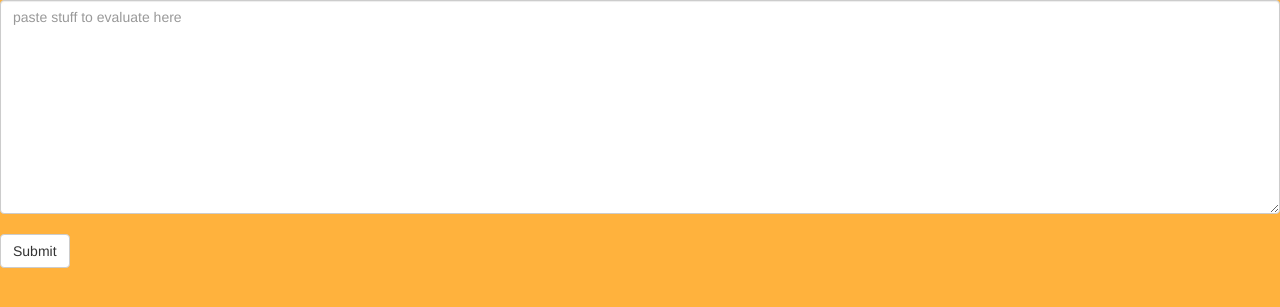
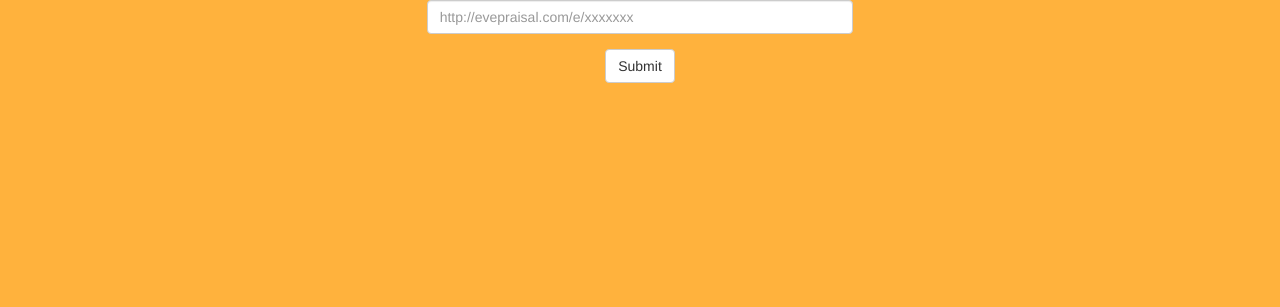
Before and after one commit to all-out/lootparser, a Django app: page /paste/ in a window 1280 px wide. Shown: the part 196-503 px from the top of the page. Run offline with Django 3.2, Linux system fonts and the light colour scheme; some libraries are stand-ins or nearby versions.

Commit message:
rewrote PasteView to process evepraisal links; DisplayView not helpful yet

```diff
--- a/main/templates/display.html
+++ b/main/templates/display.html
@@ -3,7 +3,7 @@
 {% block bodyblock %}
     <div class="row">
         <div class="col-sm-12 col_style">
-            <h1 class="text-center"><small>Paste {{ paste.id }} - ({{ paste.created|date:'Y/m/d H:i' }})</small></h1>
+            <h1 class="text-center"><small>{{ paste }}</small></h1>
         </div>
     </div>
 
--- a/main/templates/paste.html
+++ b/main/templates/paste.html
@@ -1,15 +1,22 @@
 {% extends "base.html" %}
 
 {% block bodyblock %}
-    <div class="row">
-        <div class="col-md-12">
-            <form class="form-horizontal" action="/paste/" method="POST">
-                {% csrf_token %}
+    <form class="form-horizontal" action="/paste/" method="POST">
+        {% csrf_token %}
+
+        <!-- link input field -->
+        <div class="row">
+            <div class="col-sm-4 col-sm-offset-4">
                 <div class="form-group">
-                    <textarea class="form-control" rows="10" placeholder="paste stuff to evaluate here" name="raw_paste" id="raw_paste"></textarea><br>
-                    <input class="btn btn-default" type="submit" value="Submit">
+                    <input class="form-control" type="text" placeholder="http://evepraisal.com/e/xxxxxxx" name="ep_link"></input>
                 </div>
-            </form>
+            </div>
         </div>
-    </div>
+
+        <!-- submission button -->
+        <div class="row">
+            <input class="btn btn-default center-block" type="submit" value="Submit">
+        </div>
+
+    </form>
 {% endblock bodyblock %}
--- a/main/views.py
+++ b/main/views.py
@@ -2,8 +2,9 @@
 from django.template import RequestContext
 from django.views.generic import View
 from main.models import Paste
-import evepaste
-import json
+import datetime
+import re
+import requests
 
 
 class PasteView(View):
@@ -11,17 +12,60 @@
     def get(self, request, *args, **kwargs):
         context = {}
         return render_to_response(
-            'paste.html', context,
-            context_instance=RequestContext(request))
+                'paste.html', context,
+                context_instance=RequestContext(request))
 
     def post(self, request, *args, **kwargs):
         context = {}
-        raw_paste = request.POST.get('raw_paste', None)
-        new_paste = Paste(raw_paste=raw_paste)
-        parsed = evepaste.parse(raw_paste)
-        new_paste.parsed = json.dumps(parsed)
-        new_paste.save()
-        return redirect('display', paste_id=new_paste.id)
+
+        # get the evepraisal URL from our form
+        ep_link = request.POST.get('ep_link', None)
+
+        # Try to parse form input.  If the regex fails to find satisfactory
+        # link, an AttributeError is caught and the form is reloaded.
+        try:
+
+            # use a regex to get the evepraisal id from the URL and look up
+            # whether this paste already exists in the database
+            regex = r'(?<=\/)\d+$'
+            ep_id = int(re.search(regex, ep_link).group())
+            paste, created = Paste.objects.get_or_create(ep_id=ep_id)
+
+            # if paste has never been seen before, we have fields to populate:
+            if created:
+
+                # populate the paste's ep_link field with the evepraisal URL
+                paste.ep_link = ep_link
+
+                # pull the json from evepraisal's API
+                response = requests.get(ep_link + '.json')
+
+                # format the json response into a python dictionary
+                response_dict = response.json()
+
+                # populate evepraisal fields of the paste object with the dict
+                paste.ep_kind = response_dict['kind']
+                paste.ep_market_id = response_dict['market_id']
+                paste.ep_market_name = response_dict['market_name']
+                paste.ep_totals_buy = response_dict['totals']['buy']
+                paste.ep_totals_sell = response_dict['totals']['sell']
+                paste.ep_totals_volume = response_dict['totals']['volume']
+
+                # get timestamp and convert to datetime field
+                timestamp = response_dict['created']
+                paste.created = datetime.datetime.fromtimestamp(timestamp)
+
+                # save the updated paste object to the database
+                paste.save()
+
+            # redirect to the paste's display page
+            return redirect('display', paste_id=paste.ep_id)
+
+        except AttributeError, e:
+            print e
+            return render_to_response(
+                    'paste.html', context,
+                    context_instance=RequestContext(request))
 
 
 class DisplayView(View):
@@ -29,7 +73,7 @@
     def get(self, request, *args, **kwargs):
         context = {}
         paste_id = self.kwargs['paste_id']
-        context['paste'] = Paste.objects.get(id=paste_id)
+        context['paste'] = Paste.objects.get(ep_id=paste_id)
         return render_to_response(
                 'display.html', context,
                 context_instance=RequestContext(request))
```
Also changed, not shown: main/models.py (+10 -18 lines).
